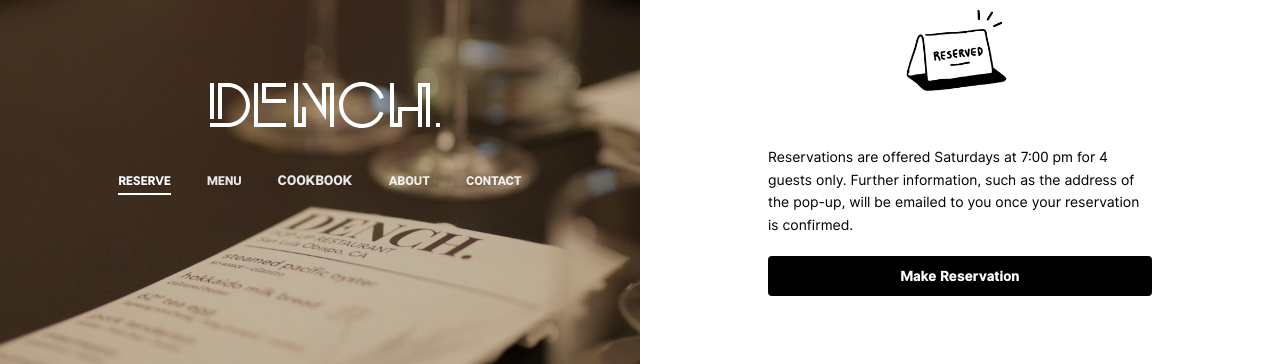
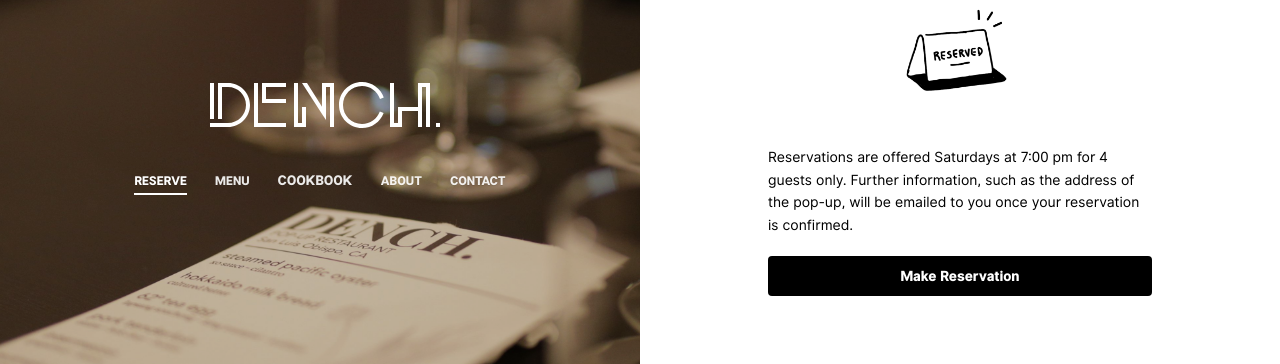
Before and after one commit to jwongdynasty/jwongdynasty.github.io, a Jekyll site: the page built from index.html, in a window 1280 px wide. Shown: the part 312-676 px from the top of the page. Built offline with Jekyll 4.4.1, drawn with Linux system fonts in a browser that asks for light colours.

Commit message:
Update _layout.scss

```diff
--- a/_sass/_layout.scss
+++ b/_sass/_layout.scss
@@ -108,7 +108,7 @@ nav {
     text-align: center;
     line-height: $unit * 5;
     height: $unit * 4;
-    margin: 0 $unit * 2 0 $unit * 2;
+    margin: 0 $unit * 1.5 0 $unit * 1.5;
     border-bottom: 2px solid rgba(255,255,255,0);
     text-transform: uppercase;
     font-weight: $weight-black;
```
